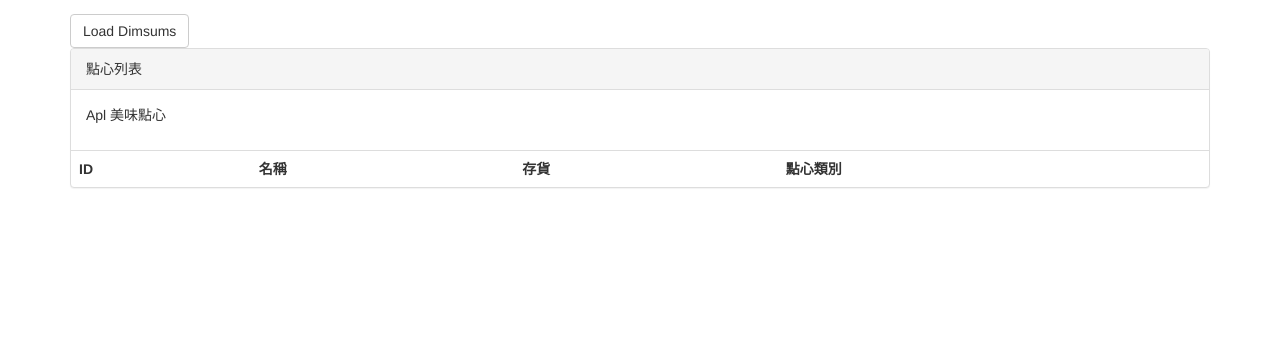
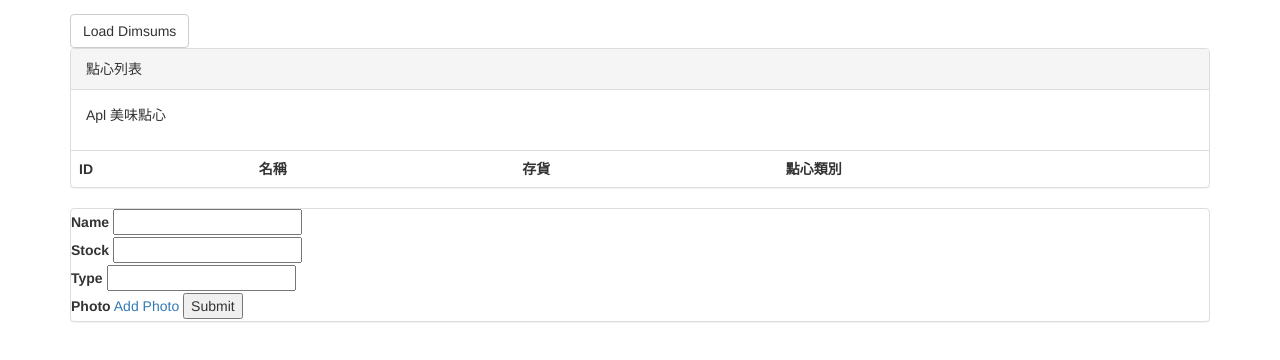
Before and after one commit to HKUSPACE/dimsumapp-cordova, a plain HTML site: page platforms/android/assets/www/index.html in a window 1280 px wide. Shown: the part 58-418 px from the top of the page. Drawn offline with Linux system fonts and the light colour scheme.

Commit message:
add add dimsum interface

```diff
--- a/platforms/android/assets/www/index.html
+++ b/platforms/android/assets/www/index.html
@@ -44,7 +44,7 @@
 </nav>
 <div class="container">
 	  <button class="btn btn-default" id="loadBtn">Load Dimsums</button>
-<div class="panel panel-default">
+<div class="panel panel-default list">
   <!-- Default panel contents -->
   <div class="panel-heading">點心列表</div>
   <div class="panel-body">
@@ -61,6 +61,28 @@
 	  </tr>
   </table>
 </div>
+	<div class="panel panel-default add-dimsum">
+		<form id="addDimsumForm">
+			<div class="field">
+				<label for="name">Name</label>
+				<input name="data[Dimsum][name]" id="name" />
+			</div>
+			<div class="field">
+				<label for="stock">Stock</label>
+				<input name="data[Dimsum][stock]" id="stock" />
+			</div>
+			<div class="field">
+				<label for="typeId">Type</label>
+				<input name="data[Dimsum][type_id]" id="typeId" type="number"/>
+			</div>
+			<div class="field">
+				<label for="photo">Photo</label>
+				<a href="#" id="addDimsumPhotoBtn" onclick="getPhoto(pictureSource.PHOTOLIBRARY);">Add Photo</a>
+				<img style="display:none;width:60px;height:60px;" id="smallImage" src="" />
+				<input type="button" id="btnSubmit" value="Submit" onclick="uploadPhoto();">
+			</div>
+		</form>
+	</div>
 	 </div>
     <!-- jQuery (necessary for Bootstrap's JavaScript plugins) -->
     <script src="js/jquery.min.js"></script>
--- a/platforms/android/assets/www/js/app.js
+++ b/platforms/android/assets/www/js/app.js
@@ -18,5 +18,57 @@ $(document).ready(function(e){
 
 	});
 
+	function getPhoto(source) {
+      // Retrieve image file location from specified source
+      navigator.camera.getPicture(onPhotoURISuccess, onFail, { quality: 50,
+        destinationType: destinationType.FILE_URI,
+        sourceType: source });
+    }
+
+    function uploadPhoto() {
+
+        //selected photo URI is in the src attribute (we set this on getPhoto)
+        var imageURI = document.getElementById('smallImage').getAttribute("src");
+        if (!imageURI) {
+            alert('Please select an image first.');
+            return;
+        }
+
+        //set upload options
+        var options = new FileUploadOptions();
+        options.fileKey = "file";
+        options.fileName = imageURI.substr(imageURI.lastIndexOf('/')+1);
+        options.mimeType = "image/jpeg";
+
+        options.params = {
+            data.Dimsum.name: document.getElementById("name").value,
+            data.Dimsum.stock: document.getElementById("stock").value,
+            data.Dimsum.type_id: document.getElementById("typeId").value
+        }
+
+        var ft = new FileTransfer();
+        ft.upload(imageURI, encodeURI("http://10.0.2.2/dimsumapp/dimsums/index.json"), win, fail, options);
+    }
+
+    // Called if something bad happens.
+    //
+    function onFail(message) {
+      console.log('Failed because: ' + message);
+    }
+
+    function win(r) {
+        console.log("Code = " + r.responseCode);
+        console.log("Response = " + r.response);
+        //alert("Response =" + r.response);
+        console.log("Sent = " + r.bytesSent);
+    }
+
+    function fail(error) {
+        alert("An error has occurred: Code = " + error.code);
+        console.log("upload error source " + error.source);
+        console.log("upload error target " + error.target);
+    }
+
+
 	//
 });
```
Also changed, not shown: www/index.html (+23 -1 lines), www/js/app.js (+52 -0 lines), 5 other files.
